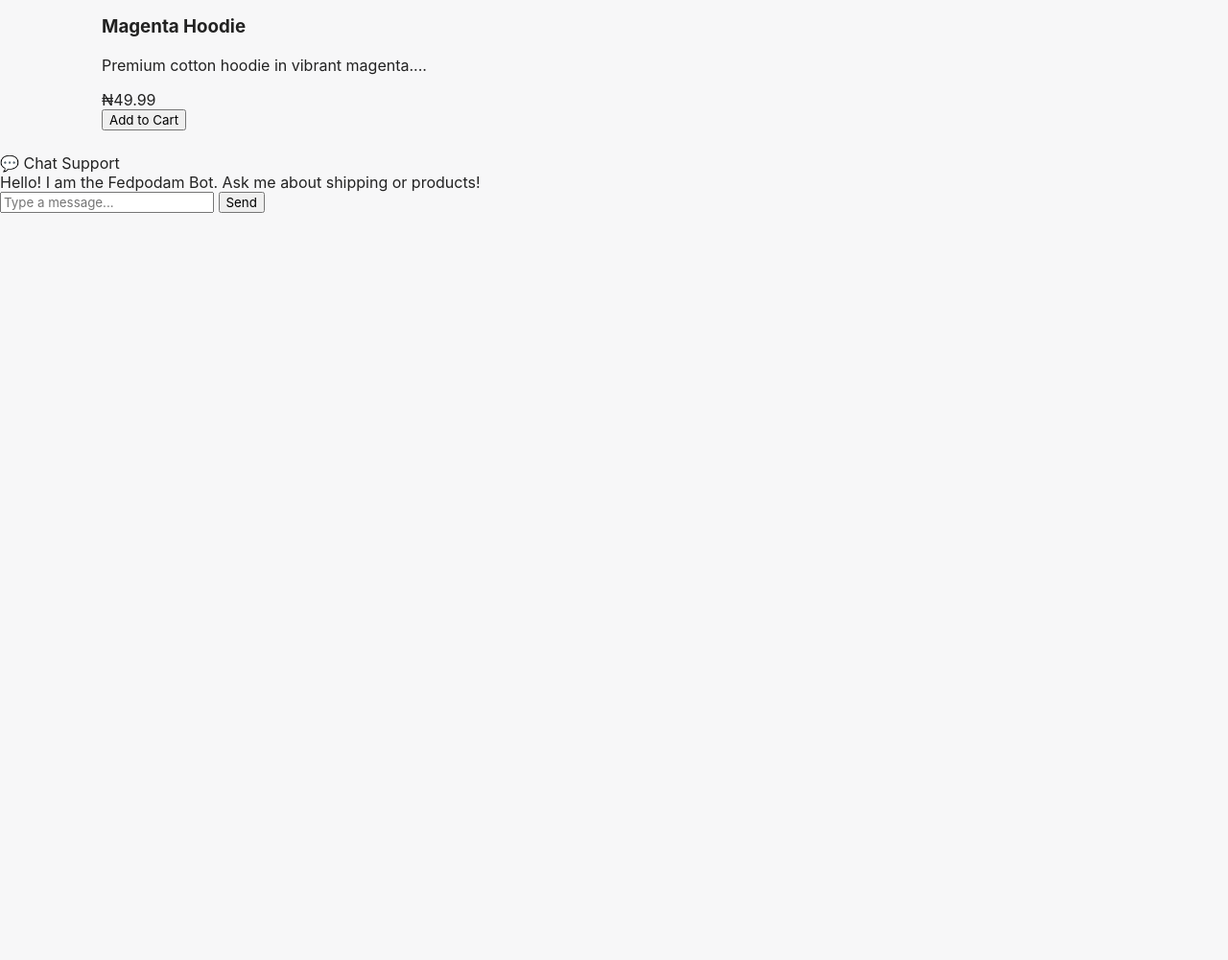
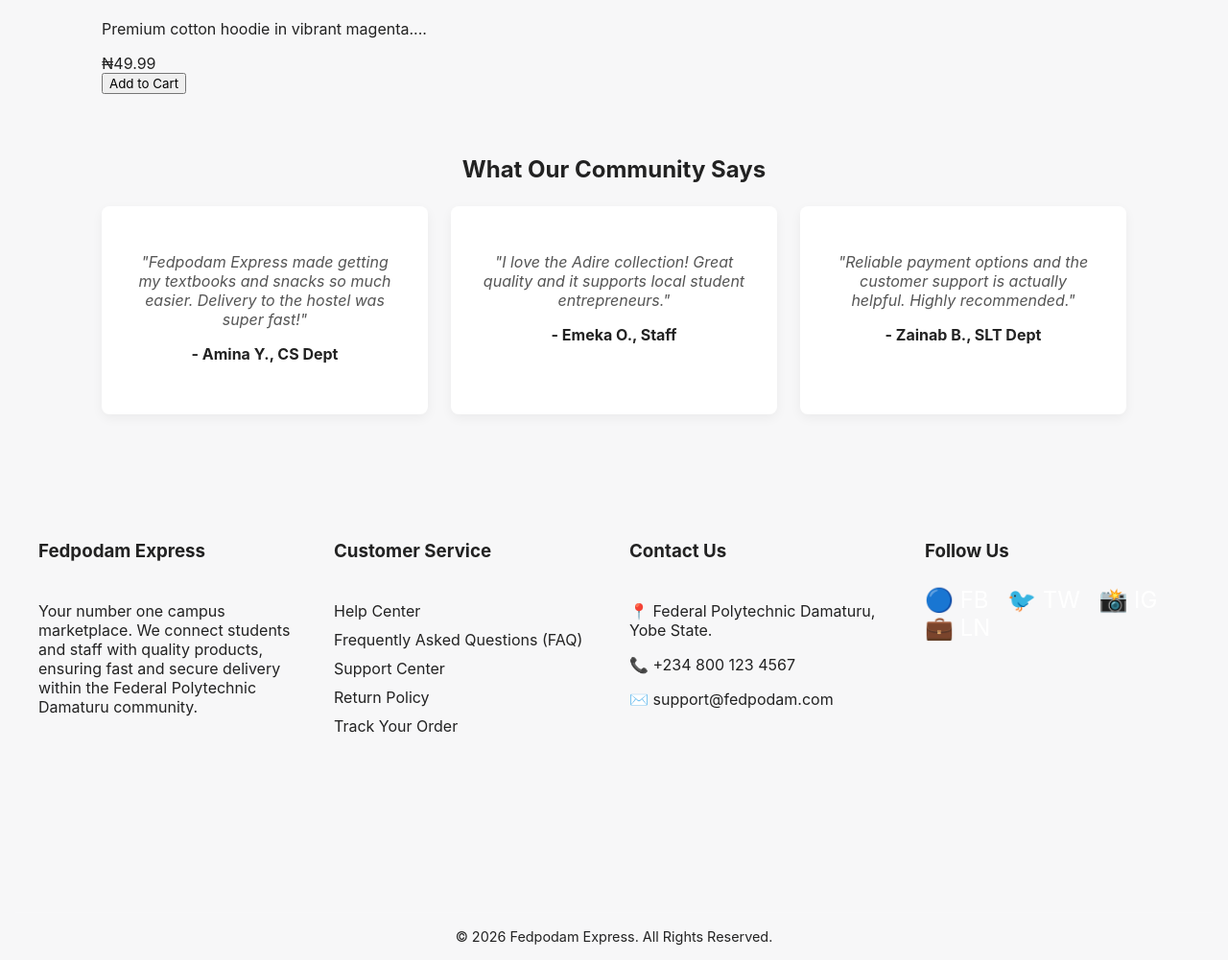
Before and after one commit to Ajeepson/fedpodam-express, a PHP site: page /index.php in a window 1280 px wide. Shown: the part 1804-2805 px from the top of the page at 96% size. Before the commit the page ends 2026 px from the top, so only its background shows below. Run offline with PHP 8.4, Linux system fonts and the light colour scheme; data comes from the database, SQL or seed files in the repository; grey boxes labelled with a size stand in for pictures from a placeholder-image service; a map, chart or similar area stays blank; some libraries are stand-ins or nearby versions.

Commit message:
updating in progress

```diff
--- a/css/style.css
+++ b/css/style.css
@@ -13,11 +13,45 @@ nav a{margin:0 8px;color:#333;text-decoration:none}
 .card{background:#fff;padding:12px;border-radius:8px;box-shadow:0 2px 6px rgba(0,0,0,.04)}
 .card img{width:100%;height:150px;object-fit:cover;border-radius:6px}
 .btn{display:inline-block;padding:8px 12px;background:#ff6600;color:#fff;border-radius:6px;text-decoration:none;border:none}
-.site-footer{padding:12px;text-align:center;color:#777}
+
+/* Slogan */
+.site-slogan { text-align: center; font-size: 1.2rem; color: var(--primary-color); margin: 1rem 0; font-weight: 600; letter-spacing: 1px; }
+
+/* Testimonials */
+.testimonials-section { margin: 4rem 0; text-align: center; }
+.testimonial-grid { display: grid; grid-template-columns: repeat(auto-fit, minmax(250px, 1fr)); gap: 1.5rem; margin-top: 1.5rem; }
+.testimonial-card { background: white; padding: 2rem; border-radius: 8px; box-shadow: 0 4px 12px rgba(0,0,0,0.05); position: relative; }
+.testimonial-card p { font-style: italic; color: #555; }
+.testimonial-card h4 { margin-top: 1rem; color: var(--primary-color); font-weight: bold; }
+
+/* Advanced Footer */
+.site-footer {
+    background-color: var(--primary-color);
+    color: var(--white);
+    padding: 3rem 1rem 1rem;
+    margin-top: 4rem;
+}
+
+.footer-grid {
+    display: grid;
+    grid-template-columns: repeat(auto-fit, minmax(220px, 1fr));
+    gap: 2rem;
+    max-width: 1200px;
+    margin: 0 auto;
+}
+
+.footer-col h3 { border-bottom: 2px solid var(--accent-color); padding-bottom: 10px; margin-bottom: 15px; display: inline-block; }
+.footer-col ul { list-style: none; padding: 0; }
+.footer-col ul li { margin-bottom: 10px; }
+.footer-col ul li a { color: var(--secondary-bg); text-decoration: none; transition: color 0.3s; }
+.footer-col ul li a:hover { color: var(--accent-color); }
+.social-links a { display: inline-block; margin-right: 15px; color: white; font-size: 1.5rem; text-decoration: none; }
+.map-frame { width: 100%; height: 150px; border: 0; border-radius: 4px; margin-top: 10px; }
+.footer-bottom { text-align: center; margin-top: 2rem; padding-top: 1rem; border-top: 1px solid rgba(255,255,255,0.1); font-size: 0.9rem; }
 
 /* Lubbyy chat UI */
-#lubbyy-btn{position:fixed;right:18px;bottom:18px;width:56px;height:56px;border-radius:50%;display:flex;align-items:center;justify-content:center;background:#ff6600;color:#fff;font-size:24px;cursor:pointer;box-shadow:0 6px 18px rgba(0,0,0,.15)}
-#lubbyy-chat{position:fixed;right:18px;bottom:86px;width:340px;height:420px;background:#fff;border-radius:12px;box-shadow:0 16px 40px rgba(0,0,0,.12);display:flex;flex-direction:column;overflow:hidden;display:none}
+#lubbyy-btn{position:fixed;right:18px;bottom:18px;width:56px;height:56px;border-radius:50%;display:flex;align-items:center;justify-content:center;background:#ff6600;color:#fff;font-size:24px;cursor:pointer;box-shadow:0 6px 18px rgba(0,0,0,.15);z-index:9999}
+#lubbyy-chat{position:fixed;right:18px;bottom:86px;width:340px;height:420px;background:#fff;border-radius:12px;box-shadow:0 16px 40px rgba(0,0,0,.12);display:flex;flex-direction:column;overflow:hidden;display:none;z-index:9999}
 #lubbyy-header{background:#ff6600;color:#fff;padding:10px;font-weight:700}
 #lubbyy-body{flex:1;padding:10px;overflow-y:auto}
 #lubbyy-input{border-top:1px solid #eee;padding:10px}
--- a/includes/footer.php
+++ b/includes/footer.php
@@ -1,25 +1,75 @@
+    <footer class="site-footer">
+        <div class="footer-grid">
+            <!-- Company Info -->
+            <div class="footer-col">
+                <h3>Fedpodam Express</h3>
+                <p>Your number one campus marketplace. We connect students and staff with quality products, ensuring fast and secure delivery within the Federal Polytechnic Damaturu community.</p>
+            </div>
+
+            <!-- Quick Links -->
+            <div class="footer-col">
+                <h3>Customer Service</h3>
+                <ul>
+                    <li><a href="#">Help Center</a></li>
+                    <li><a href="#">Frequently Asked Questions (FAQ)</a></li>
+                    <li><a href="#">Support Center</a></li>
+                    <li><a href="#">Return Policy</a></li>
+                    <li><a href="dashboard.php">Track Your Order</a></li>
+                </ul>
+            </div>
+
+            <!-- Contact & Map -->
+            <div class="footer-col">
+                <h3>Contact Us</h3>
+                <p>📍 Federal Polytechnic Damaturu, Yobe State.</p>
+                <p>📞 +234 800 123 4567</p>
+                <p>✉️ support@fedpodam.com</p>
+                <iframe class="map-frame" src="https://www.google.com/maps/embed?pb=!1m18!1m12!1m3!1d3936.596839977966!2d11.9666!3d11.7500!2m3!1f0!2f0!3f0!3m2!1i1024!2i768!4f13.1!3m3!1m2!1s0x0%3A0x0!2zMTHCsDQ1JzAwLjAiTiAxMcKwNTgnMDAuMCJF!5e0!3m2!1sen!2sng!4v1600000000000!5m2!1sen!2sng" allowfullscreen="" loading="lazy"></iframe>
+            </div>
+
+            <!-- Social Media -->
+            <div class="footer-col">
+                <h3>Follow Us</h3>
+                <div class="social-links">
+                    <a href="#">🔵 FB</a>
+                    <a href="#">🐦 TW</a>
+                    <a href="#">📸 IG</a>
+                    <a href="#">💼 LN</a>
+                </div>
+            </div>
+        </div>
+        <div class="footer-bottom">
+            &copy; <?php echo date('Y'); ?> Fedpodam Express. All Rights Reserved.
+        </div>
+    </footer>
+
     <!-- Chatbot Widget -->
-    <div class="chat-widget">
-        <div class="chat-header" onclick="toggleChat()">
-            💬 Chat Support
+    <div id="lubbyy-btn" onclick="toggleChat()">💬</div>
+
+    <div id="lubbyy-chat">
+        <div id="lubbyy-header" onclick="toggleChat()">
+            Fedpodam Bot
         </div>
-        <div class="chat-body" id="chat-box">
-            <div class="message bot-msg">Hello! I am the Fedpodam Bot. Ask me about shipping or products!</div>
+        <div id="lubbyy-body">
+            <div style="padding:8px; background:#eee; border-radius:4px; margin-bottom:8px;">Hello! I am the Fedpodam Bot. Ask me about shipping or products!</div>
         </div>
-        <div class="chat-input-area">
+        <div id="lubbyy-input">
             <input type="text" id="chat-input" placeholder="Type a message..." onkeypress="handleEnter(event)">
-            <button onclick="sendMessage()">Send</button>
         </div>
     </div>
 
     <script>
         // Chatbot Logic
-        const chatBox = document.getElementById('chat-box');
+        const chatBox = document.getElementById('lubbyy-body');
         const chatInput = document.getElementById('chat-input');
+        const chatWindow = document.getElementById('lubbyy-chat');
 
         function toggleChat() {
-            const body = document.querySelector('.chat-body');
-            // Simple toggle visibility logic could go here
+            if (chatWindow.style.display === 'flex') {
+                chatWindow.style.display = 'none';
+            } else {
+                chatWindow.style.display = 'flex';
+            }
         }
 
         function handleEnter(e) {
@@ -31,7 +81,7 @@
             if (!text) return;
 
             // Add User Message to UI
-            appendMessage(text, 'user-msg');
+            appendMessage(text, 'user');
             chatInput.value = '';
 
             // Send to PHP Backend
@@ -42,16 +92,22 @@
             })
             .then(res => res.json())
             .then(data => {
-                appendMessage(data.reply, 'bot-msg');
+                appendMessage(data.reply, 'bot');
             })
             .catch(err => {
-                appendMessage("Error connecting to bot.", 'bot-msg');
+                appendMessage("Error connecting to bot.", 'bot');
             });
         }
 
-        function appendMessage(text, className) {
+        function appendMessage(text, sender) {
             const div = document.createElement('div');
-            div.className = `message ${className}`;
+            div.style.padding = '8px';
+            div.style.borderRadius = '4px';
+            div.style.marginBottom = '8px';
+            div.style.background = sender === 'user' ? '#ff6600' : '#eee';
+            div.style.color = sender === 'user' ? '#fff' : '#333';
+            div.style.alignSelf = sender === 'user' ? 'flex-end' : 'flex-start';
+            div.style.maxWidth = '80%';
             div.innerText = text;
             chatBox.appendChild(div);
             chatBox.scrollTop = chatBox.scrollHeight; // Auto scroll to bottom
--- a/includes/header.php
+++ b/includes/header.php
@@ -9,14 +9,10 @@
 <body>
 
     <!-- Navigation -->
-    <header>
-        <h1><a href="index.php" style="color:white; text-decoration:none;">Fedpodam Express</a></h1>
+    <header class="site-header">
+        <a href="index.php" class="logo">Fedpodam Express</a>
 
-        <div class="menu-toggle" onclick="document.querySelector('.nav-links').classList.toggle('active')">
-            ☰
-        </div>
-
-        <nav class="nav-links">
+        <nav>
             <a href="index.php">Home</a>
             <a href="cart.php">Cart (<?php echo isset($_SESSION['cart']) ? count($_SESSION['cart']) : 0; ?>)</a>
 
--- a/index.php
+++ b/index.php
@@ -2,6 +2,9 @@
 
     <!-- Main Content -->
     <div class="container">
+        <!-- Slogan -->
+        <div class="site-slogan">Fedpodam Express: Bridging Campus & Commerce.</div>
+
         <!-- Dynamic Hero Section -->
         <div id="hero-container" class="hero-section"></div>
 
@@ -19,6 +22,25 @@
         <div id="product-list" class="product-grid">
             <!-- Products will be loaded here via JS -->
             <p>Loading products...</p>
+        </div>
+
+        <!-- Testimonials Section -->
+        <div class="testimonials-section">
+            <h2>What Our Community Says</h2>
+            <div class="testimonial-grid">
+                <div class="testimonial-card">
+                    <p>"Fedpodam Express made getting my textbooks and snacks so much easier. Delivery to the hostel was super fast!"</p>
+                    <h4>- Amina Y., CS Dept</h4>
+                </div>
+                <div class="testimonial-card">
+                    <p>"I love the Adire collection! Great quality and it supports local student entrepreneurs."</p>
+                    <h4>- Emeka O., Staff</h4>
+                </div>
+                <div class="testimonial-card">
+                    <p>"Reliable payment options and the customer support is actually helpful. Highly recommended."</p>
+                    <h4>- Zainab B., SLT Dept</h4>
+                </div>
+            </div>
         </div>
     </div>
 
@@ -91,6 +113,10 @@
             .then(data => {
                 if(data.success) alert('Added to cart!');
                 location.reload(); // Update cart count in header
+            })
+            .catch(err => {
+                console.error(err);
+                alert('Error connecting to API. Check console.');
             });
         }
     </script>
```
